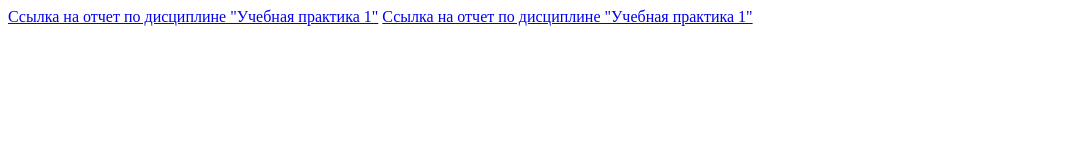
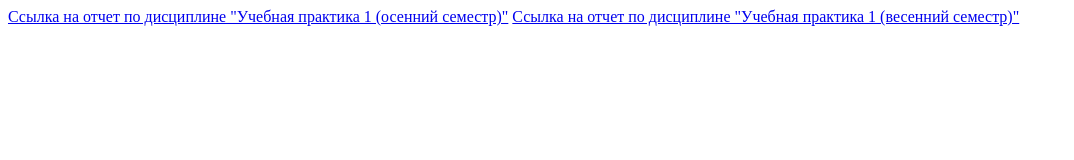
Before and after one commit to WoWaster/documents, a plain HTML site: page index.html in a window 1280 px wide. Shown: the whole page, without its empty margins (0-1074 px from the left). Drawn offline with Linux system fonts and the light colour scheme.

Commit message:
Update index.html

```diff
--- a/index.html
+++ b/index.html
@@ -1,5 +1,5 @@
 <!DOCTYPE html>
 <body>
-    <a href="semester3_research_project/vkr.pdf">Ссылка на отчет по дисциплине "Учебная практика 1"</a>
-    <a href="semester4_research_project/vkr.pdf">Ссылка на отчет по дисциплине "Учебная практика 1"</a>
+    <a href="semester3_research_project/vkr.pdf">Ссылка на отчет по дисциплине "Учебная практика 1 (осенний семестр)"</a>
+    <a href="semester4_research_project/vkr.pdf">Ссылка на отчет по дисциплине "Учебная практика 1 (весенний семестр)"</a>
 </body>
```
